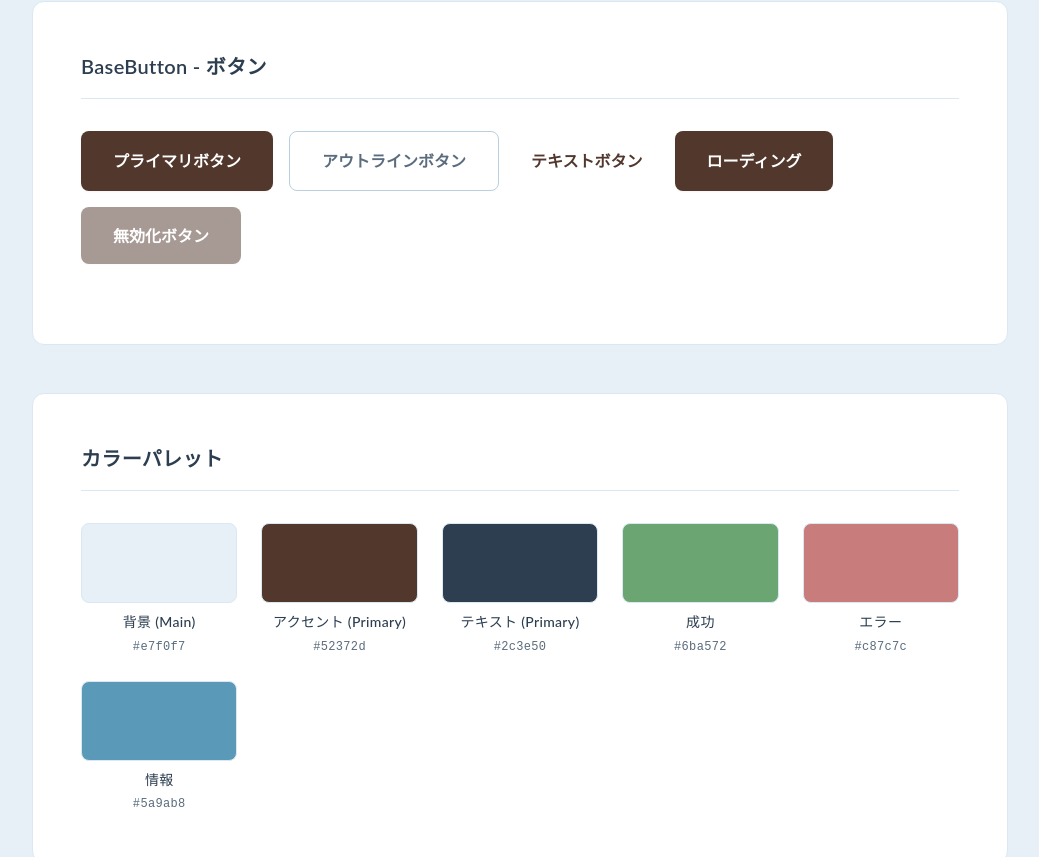
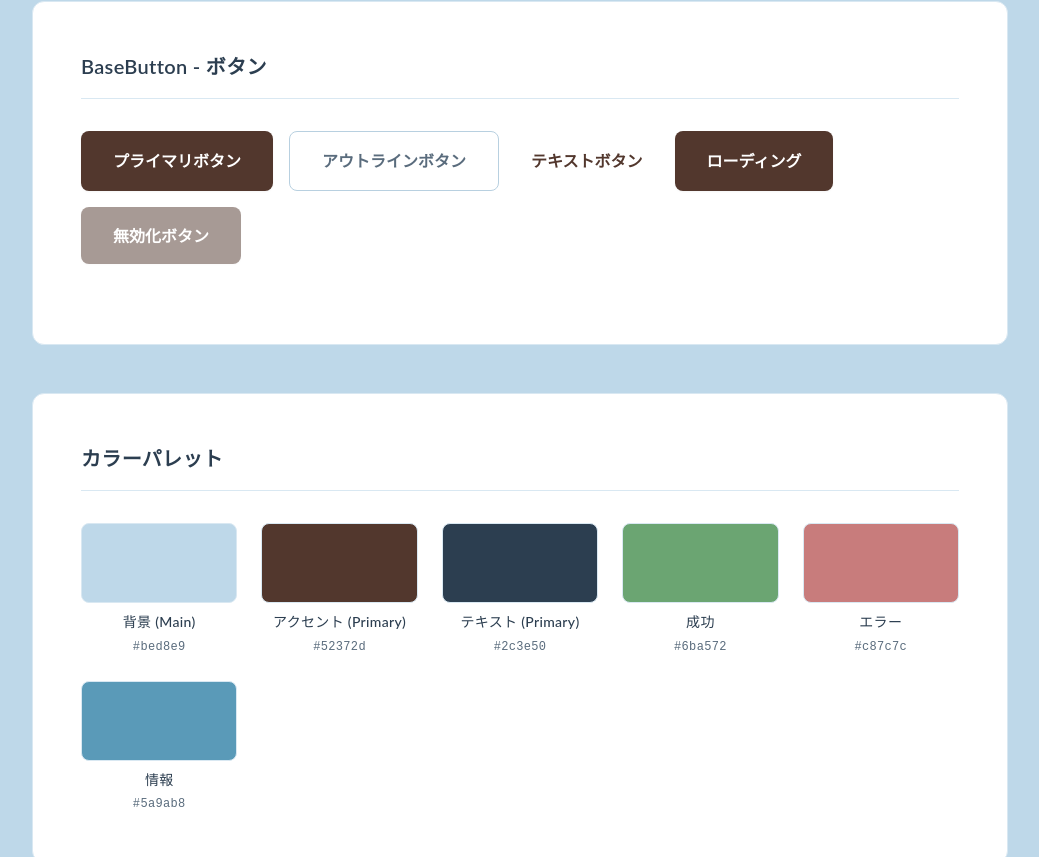
Before and after one commit to hayase-hemmi/sansan-reserve, a Vue app: page /demo/components in a window 1280 px wide. Shown: the part 1553-2410 px from the top of the page, without its empty margins (120-1159 px from the left). Built offline with nearby package versions, Linux system fonts and the light colour scheme; no server answers.

Commit message:
背景の水色を濃く変更

```diff
--- a/src/styles/designTokens.ts
+++ b/src/styles/designTokens.ts
@@ -9,9 +9,9 @@ export const designTokens = {
   colors: {
     // Primary colors - light blue tones
     background: {
-      main: '#e7f0f7',      // Very light blue background
+      main: '#bed8e9',      // Light blue background (190, 216, 233)
       card: '#ffffff',      // White card background
-      hover: '#f0f6fa',     // Even lighter blue for hover states
+      hover: '#d9e8f2',     // Even lighter blue for hover states
       input: '#ffffff',     // Input field background
     },
     text: {
```
